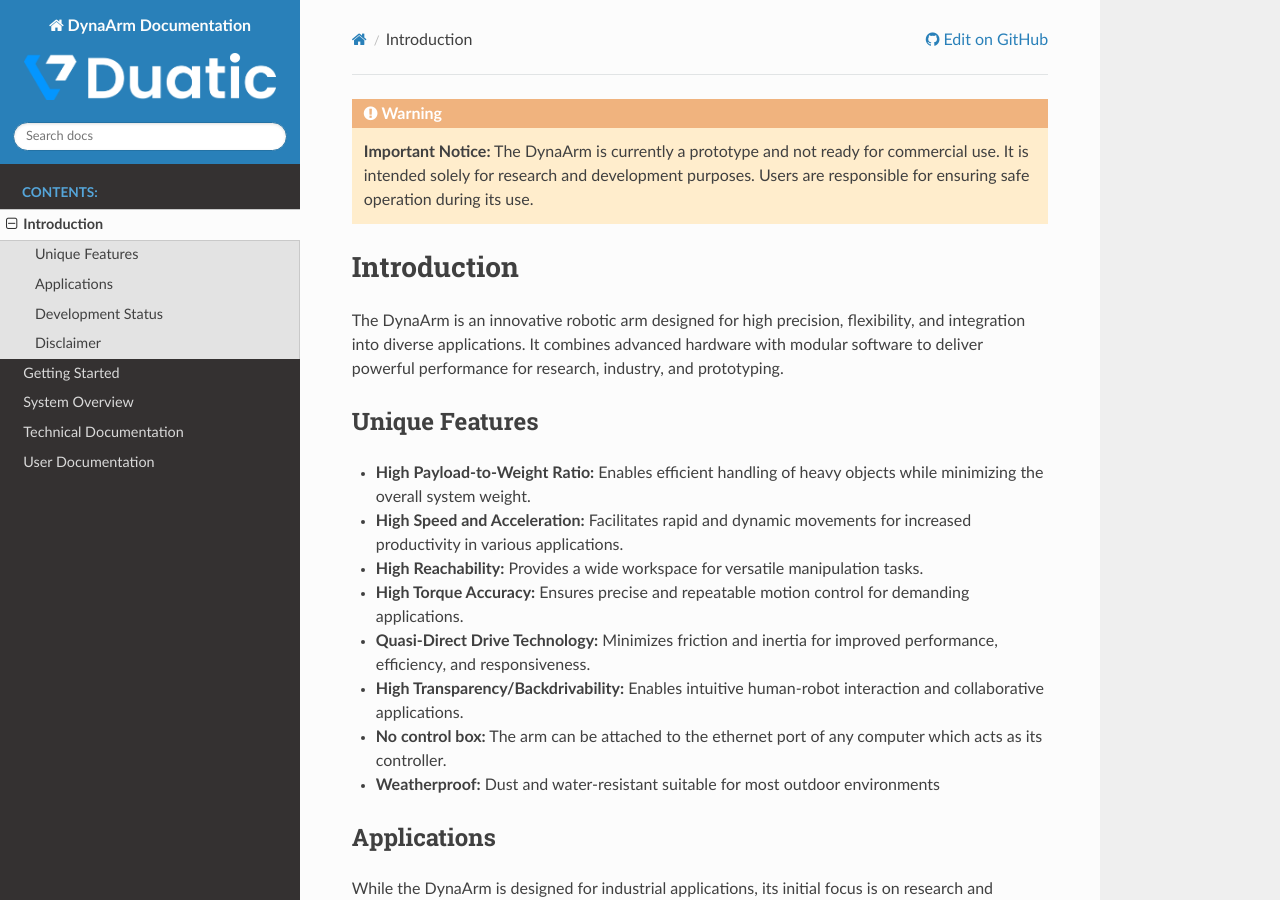
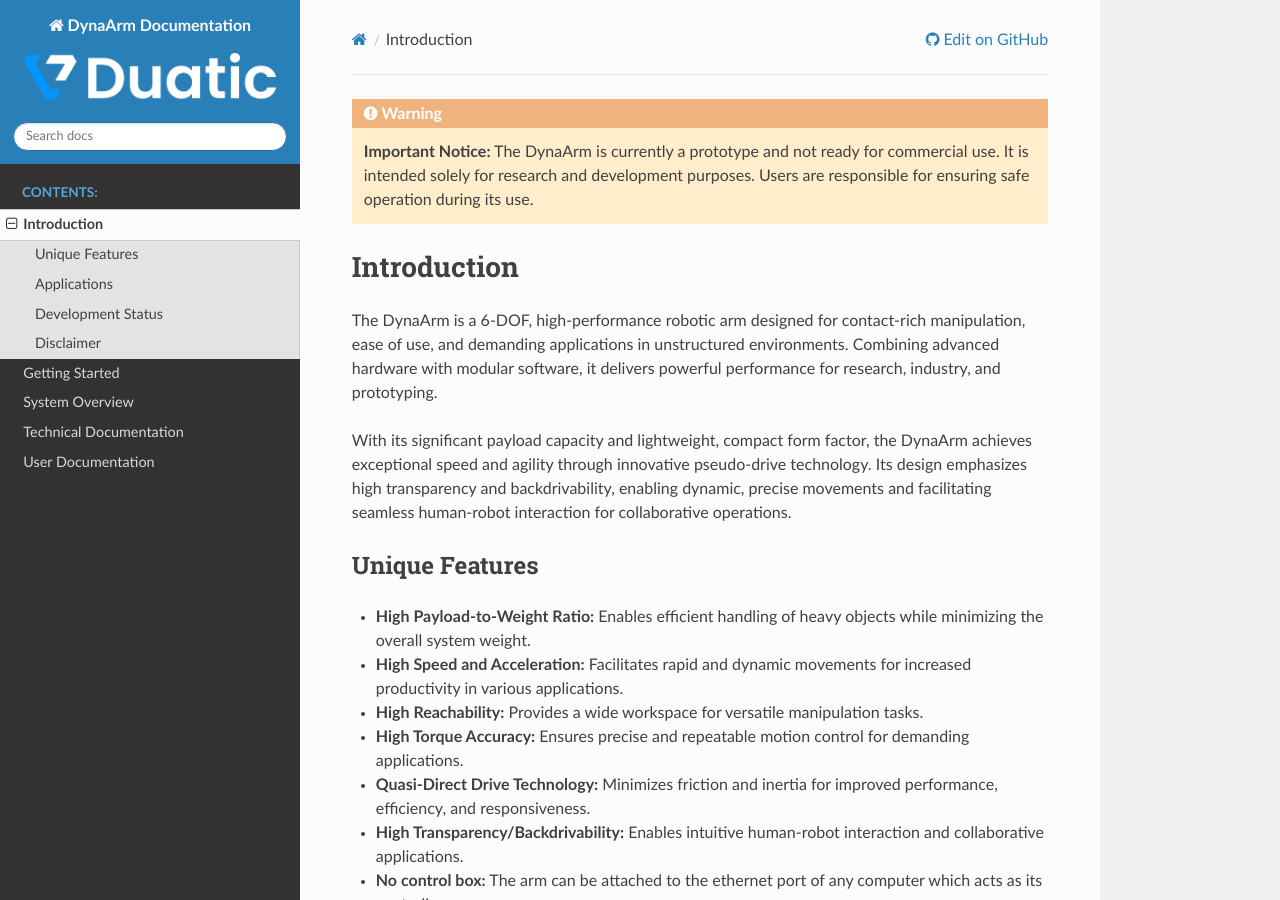
Before and after one commit to Duatic/dynaarm_documentation, a Sphinx documentation site: the page built from source/doc/introduction.rst, in a window 1280 px wide and 900 px high. Built offline with Sphinx 7.4.7 and the Read the Docs theme 3.1.0, drawn with Linux system fonts in a browser that asks for light colours.

Commit message:
Update introduction.rst

```diff
--- a/source/doc/introduction.rst
+++ b/source/doc/introduction.rst
@@ -1,7 +1,9 @@
 Introduction
 ============
 
-The DynaArm is an innovative robotic arm designed for high precision, flexibility, and integration into diverse applications. It combines advanced hardware with modular software to deliver powerful performance for research, industry, and prototyping.
+The DynaArm is a 6-DOF, high-performance robotic arm designed for contact-rich manipulation, ease of use, and demanding applications in unstructured environments. Combining advanced hardware with modular software, it delivers powerful performance for research, industry, and prototyping.
+
+With its significant payload capacity and lightweight, compact form factor, the DynaArm achieves exceptional speed and agility through innovative pseudo-drive technology. Its design emphasizes high transparency and backdrivability, enabling dynamic, precise movements and facilitating seamless human-robot interaction for collaborative operations.
 
 Unique Features
 ---------------
```
